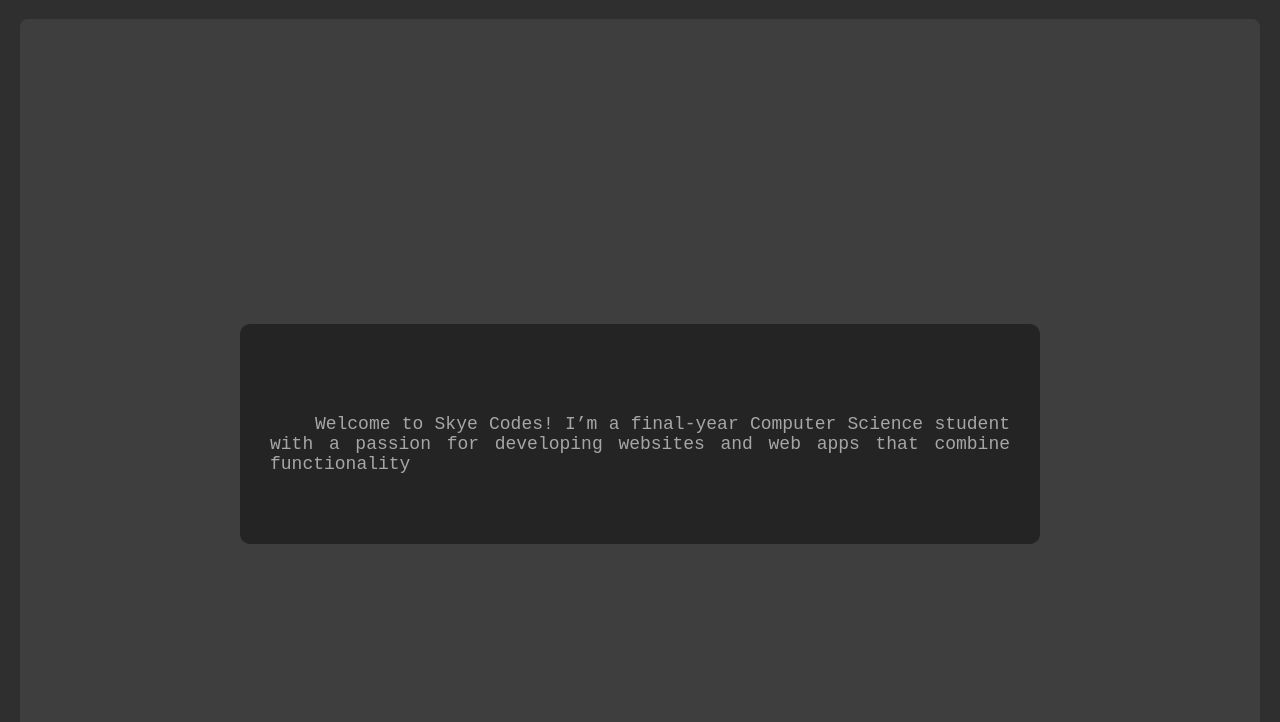
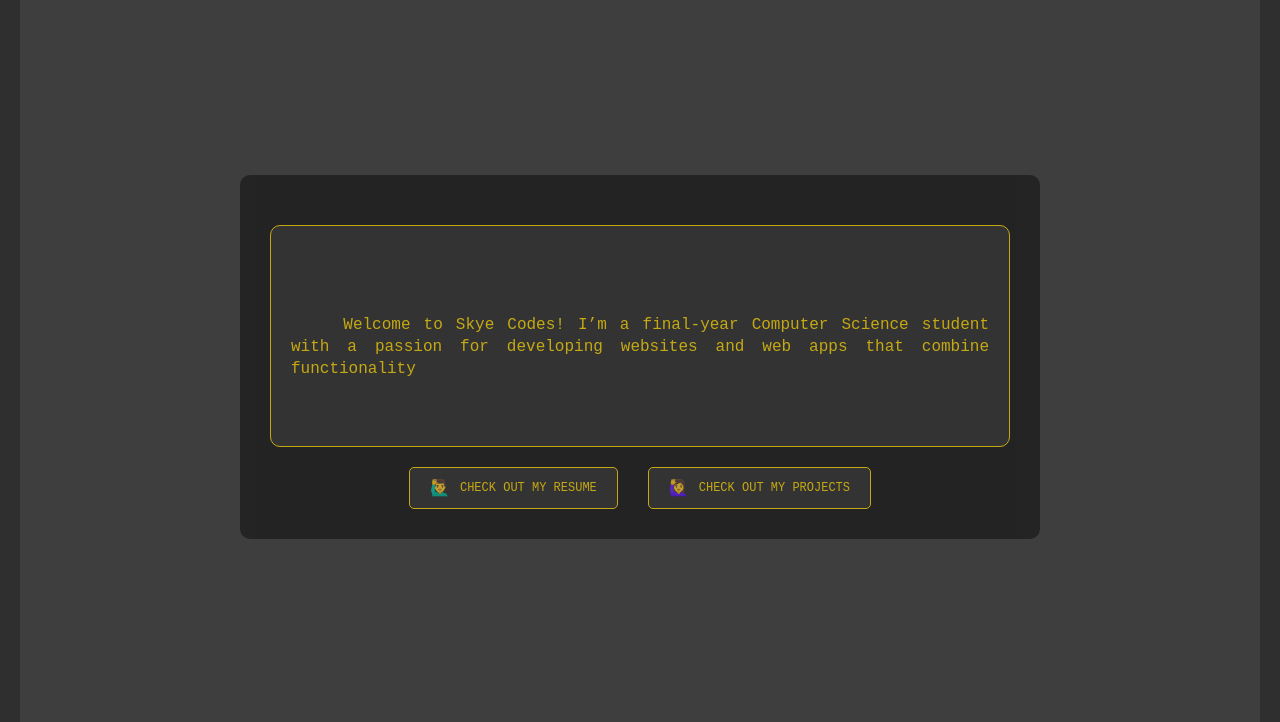
Before and after one commit to SkyeSenatla/Portfolio-Website, a plain HTML site: page index.html in a window 1280 px wide. Shown: the part 78-800 px from the top of the page. Drawn offline with Linux system fonts and the light colour scheme.

Commit message:
started doing some real work

```diff
--- a/index.html
+++ b/index.html
@@ -5,6 +5,7 @@
     <meta name="viewport" content="width=device-width, initial-scale=1.0">
     <title>Skye Codes - Portfolio</title>
     <link rel="stylesheet" href="style.css">
+    <link href="https://fonts.googleapis.com/css2?family=Press+Start+2P&display=swap" rel="stylesheet">  <!-- imported retro arcade game font -->
     <script src="./script.js"></script>
 </head>
 <body>
@@ -31,14 +32,28 @@
         <section id="about">
             <div class="about-background">
                 <div class="about-content">
-                    <!-- Container for the typing effect -->
+                    <!-- Console Title -->
+                    <h1 id="console-title"></h1>
+                    <!-- Typing effect text container -->
                     <div id="typed-text-container">
                         <p id="typed-text"></p>
+                    </div>
+                    <!-- Links as hand raise emoticons -->
+                    <div class="links-container">
+                        <a href="#resume" class="link-with-icon">
+                            <span class="hand-emoji">🙋‍♂️</span>
+                            CHECK OUT MY RESUME
+                        </a>
+                        <a href="#projects" class="link-with-icon">
+                            <span class="hand-emoji">🙋‍♀️</span>
+                            CHECK OUT MY PROJECTS
+                        </a>
                     </div>
                 </div>
             </div>
         </section>
-        </section>
+
+
 
         <!-- Projects Section -->
         <section id="projects">
--- a/style.css
+++ b/style.css
@@ -10,14 +10,18 @@ body {
     background-color: #2F2F2F; /* Dark grey */
     color: #D4D4D4; /* Light grey for text */
 }
-
 header {
         background-color: #ffc400ca; /* Muted yellow */
         padding: 20px;
         display: flex;
         justify-content: space-between;
         align-items: center;
+        position: fixed; /* Make the header fixed */
+        width: 100%; /* Make the header span the entire width of the page */
+        top: 0; /* Stick it to the top */
+        z-index: 1000; /* Ensure it stays above other elements */
     }
+
 
 header .brand h1 {
     color: #2F2F2F; /* Dark grey text on yellow */
@@ -54,7 +58,67 @@ h2 {
     color: #ffc400ca; /* Muted yellow for section titles */
     margin-bottom: 10px;
 }
-/*Styling for the About me section*/
+/* Container for links with icons */
+.links-container {
+    display: flex;
+    justify-content: center;
+    margin-top: 20px;
+}
+
+.link-with-icon {
+    display: flex;
+    align-items: center;
+    background-color: #ffd700; /* Muted yellow */
+    color: #2F2F2F; /* Dark grey */
+    padding: 10px 20px;
+    margin: 0 15px;
+    border-radius: 5px;
+    font-family: 'Courier New', Courier, monospace;
+    font-size: 18px;
+    text-decoration: none;
+    transition: background-color 0.3s ease, transform 0.3s ease;
+}
+
+.link-with-icon:hover {
+    background-color: #d4b000; /* Darker muted yellow */
+    transform: scale(1.1); /* Slight scale on hover */
+}
+
+.hand-emoji {
+    font-size: 24px;
+    margin-right: 10px;
+}
+/* Container for links with icons */
+.links-container {
+    display: flex;
+    justify-content: center;
+    margin-top: 20px;
+}
+
+.link-with-icon {
+    display: flex;
+    align-items: center;
+    background-color: #ffd700; /* Muted yellow */
+    color: #2F2F2F; /* Dark grey */
+    padding: 10px 20px;
+    margin: 0 15px;
+    border-radius: 5px;
+    font-family: 'Courier New', Courier, monospace;
+    font-size: 18px;
+    text-decoration: none;
+    transition: background-color 0.3s ease, transform 0.3s ease;
+}
+
+.link-with-icon:hover {
+    background-color: #d4b000; /* Darker muted yellow */
+    transform: scale(1.1); /* Slight scale on hover */
+}
+
+.hand-emoji {
+    font-size: 24px;
+    margin-right: 10px;
+}
+/* Container that holds the background image and content */
 .about-background {
     position: relative;
     width: 100%;
@@ -68,7 +132,7 @@ h2 {
     align-items: center;
 }
 
-/* Style the text content inside the background */
+/* Style the content inside the background */
 .about-content {
     position: relative;
     background-color: rgba(0, 0, 0, 0.6); /* Black background with transparency */
@@ -78,20 +142,58 @@ h2 {
     color: #D4D4D4; /* Light grey text color */
 }
 
-/* Typing text container */
-#typed-text-container {
-    font-family: 'Courier New', Courier, monospace; /* Console-like font */
-    font-size: 18px;
-    text-align: justify;
-    white-space: pre-wrap; /* Keep text formatting */
+/* Console Title */
+#console-title {
+    font-family: 'Courier New', Courier, monospace;
+    font-size: 24px;
+    color: #FFD700; /* Muted yellow for the title */
+    margin-bottom: 20px;
 }
 
-/* Optional: Adding an animated cursor for console effect */
-#typed-text::after {
-    content: '|';
-    animation: blink 0.8s steps(2, start) infinite;
-    color: #FFD700; /* Muted yellow for the cursor */
+/* Typing text container */
+/* Console-style font for typing effect */
+#typed-text-container {
+    font-family: 'Courier New', Courier, monospace; /* Retro console font */
+    font-size:1rem; /* Smaller font for a more refined console feel */
+    text-align: justify;
+    white-space: pre-wrap;
+    color: #FFD700; /* Muted yellow for console text */
+    background-color: #2F2F2F; /* Dark grey to match the overall scheme */
+    padding: 20px;
+    border: 1px solid #FFD700; /* Subtle yellow border */
+    border-radius: 10px;
+    max-width: vw;
+    margin: 0 auto;
+    line-height: 1.4;
 }
+
+/* Style the links to match your color scheme */
+.link-with-icon {
+    display: flex;
+    align-items: center;
+    background-color: #2F2F2F; /* Dark grey background */
+    color: #FFD700; /* Muted yellow text */
+    padding: 10px 20px;
+    margin: 0 15px;
+    border: 1px solid #FFD700; /* Subtle yellow border */
+    border-radius: 5px;
+    font-family: 'Courier New', Courier, monospace; /* Keep the retro font */
+    font-size: 12px; /* Small, sleek text size */
+    text-decoration: none;
+    transition: background-color 0.3s ease, transform 0.3s ease;
+}
+
+.link-with-icon:hover {
+    background-color: #FFD700; /* Muted yellow background on hover */
+    color: #2F2F2F; /* Invert text color on hover */
+    transform: scale(1.05); /* Slight scale-up on hover */
+}
+
+.hand-emoji {
+    font-size: 16px; /* Smaller emoji for a subtle look */
+    margin-right: 10px;
+}
+
 
 /* Blinking cursor animation */
 @keyframes blink {
@@ -102,6 +204,8 @@ h2 {
         opacity: 0;
     }
 }
+
+
 
 .project-card, section {
     background-color: #3E3E3E;
```
Lines whose indentation alone changed are shown as unchanged.
